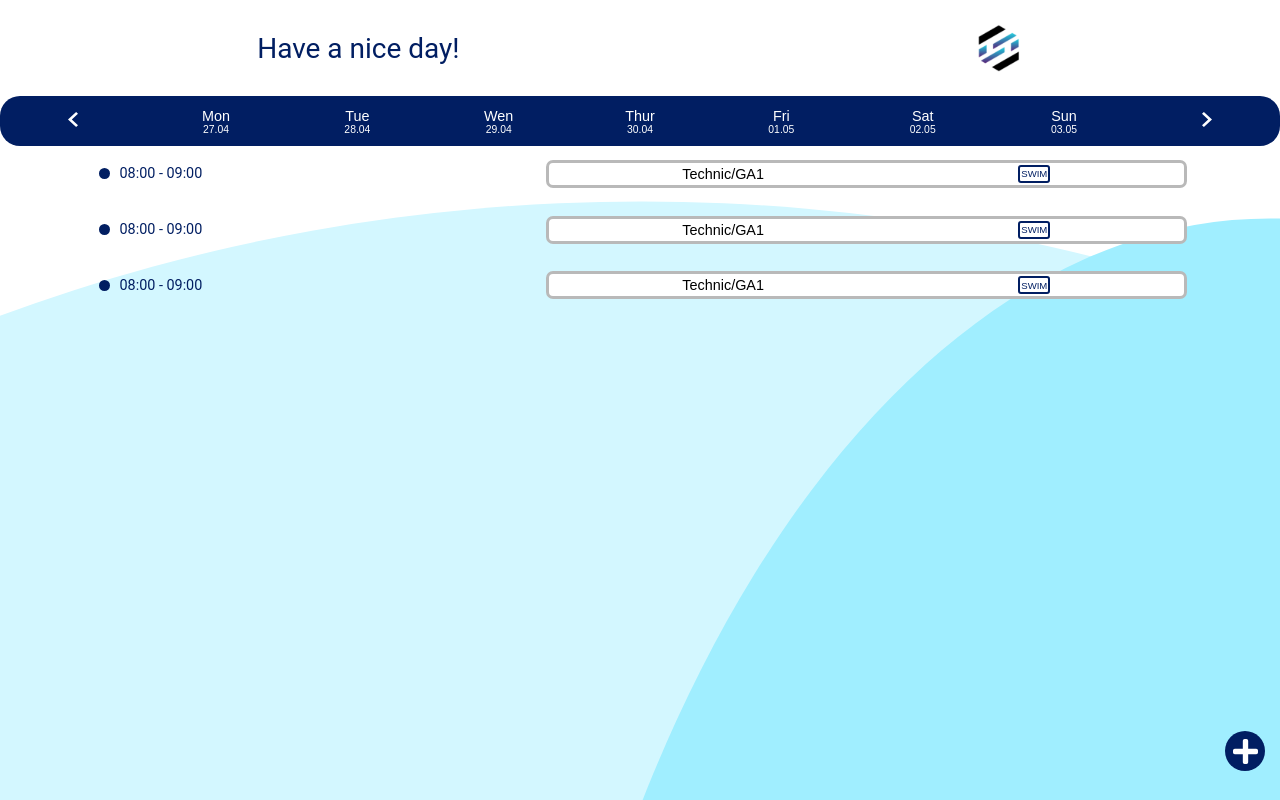
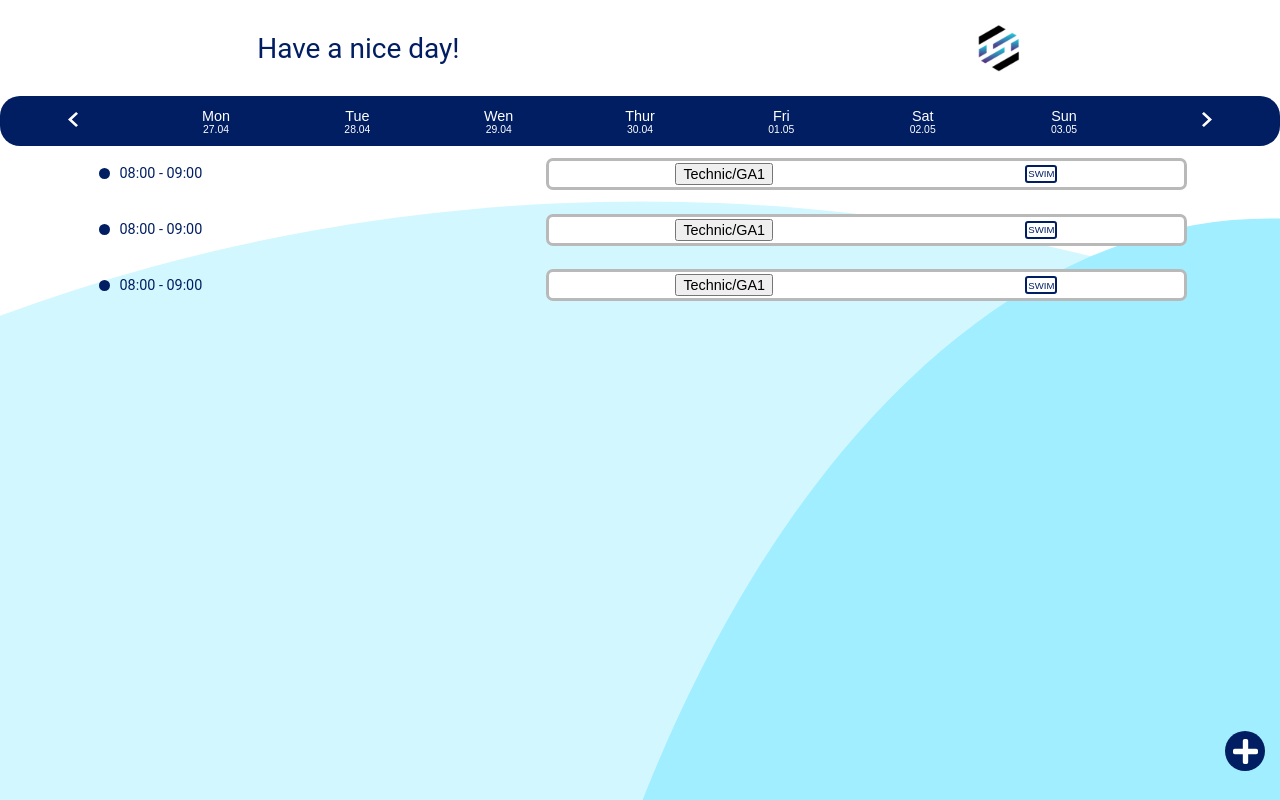
Before and after one commit to DinoFloorson/stayfocused, a React (Create React App) app in the folder client/: page /home in a window 1280 px wide. Built offline with nearby package versions, Linux system fonts and the light colour scheme.

Commit message:
CFix bug in the Taskline

```diff
--- a/client/src/components/TaskLine.js
+++ b/client/src/components/TaskLine.js
@@ -20,7 +20,7 @@ const Time = styled.p`
   color: ${colors.primaryColor};
 `;
 
-const Container = styled.button`
+const Container = styled.div`
   width: 60%;
   font-size: 15px;
   outline: none;
@@ -31,16 +31,16 @@ const Container = styled.button`
   flex-direction: row;
   justify-content: space-around;
   align-items: center;
+`;
+
+const TaskHeading = styled.button`
+  font-size: 0.9rem;
+  font-weight: 400;
+  margin: 2px 0px 2px 0px;
   &:active {
     background-color: ${colors.cardBorder};
     color: ${colors.secondaryColor};
   }
-`;
-
-const TaskHeading = styled.h2`
-  font-size: 0.9rem;
-  font-weight: 400;
-  margin: 2px 0px 2px 0px;
 `;
 
 function TaskLine() {
```
